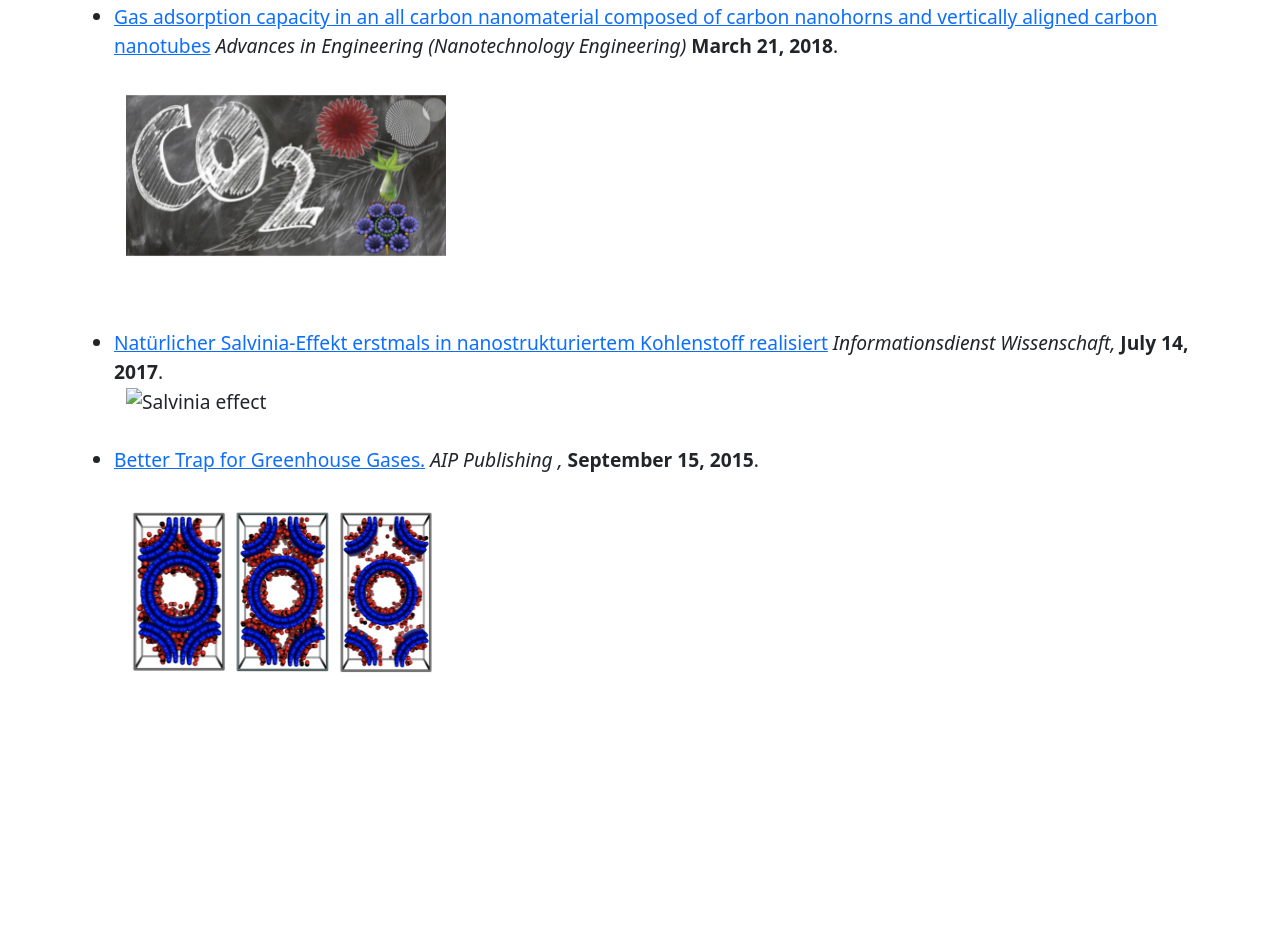
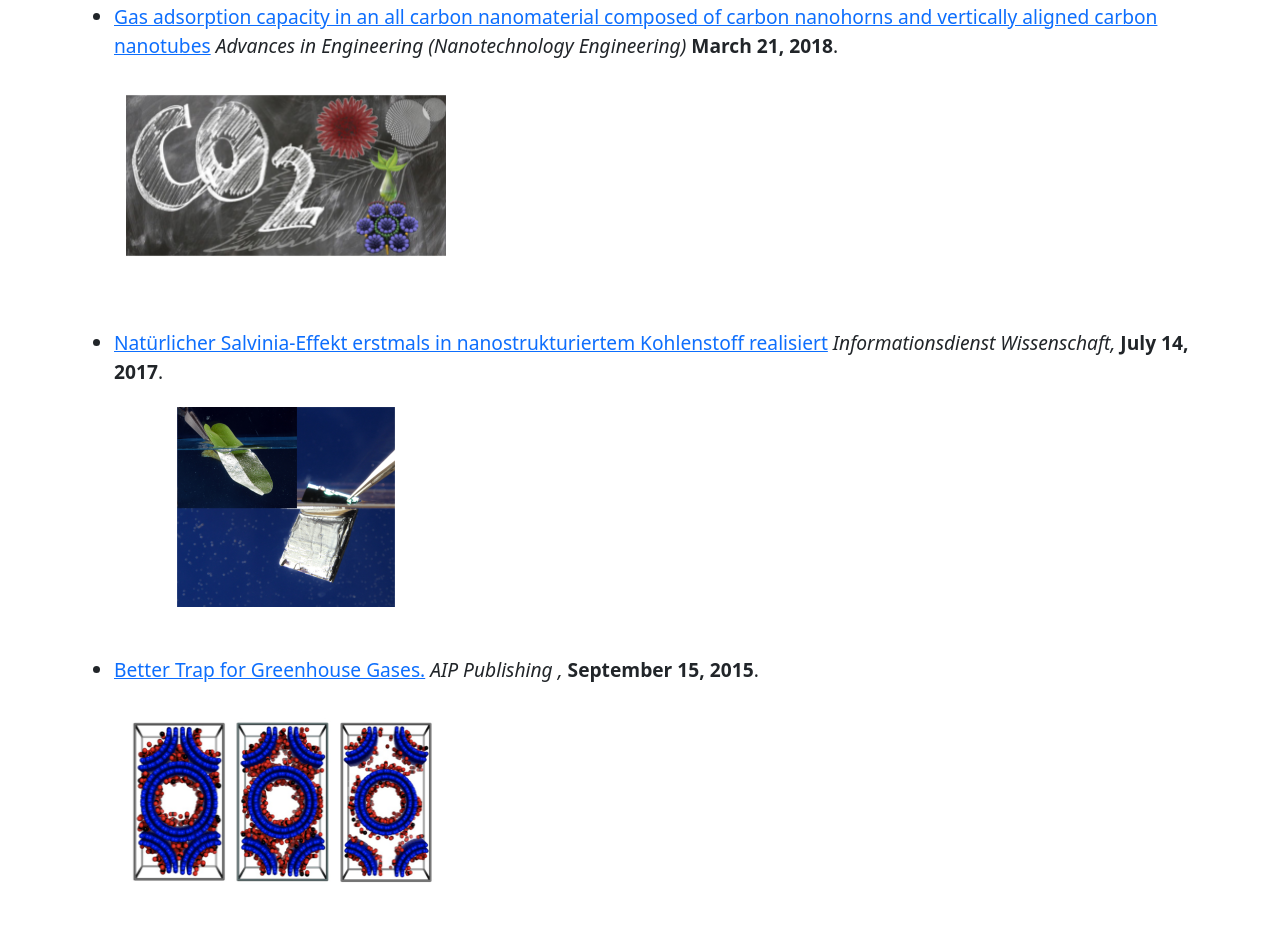
Before and after one commit to merinjissyjoseph/npml, a plain HTML site: page media.html in a window 1280 px wide. Shown: the part 2519-3447 px from the top of the page. Before the commit the page ends 3279 px from the top, so only its background shows below. Drawn offline with nearby package versions, Linux system fonts and the light colour scheme.

Commit message:
first commit

```diff
--- a/media.html
+++ b/media.html
@@ -191,7 +191,7 @@
           <i>Informationsdienst Wissenschaft,  </i> <b>July 14, 2017</b>.
 
        <div class="container " id="graphabstract1">
-           <img src="./images/media mentions/salvinia.png" alt="Salvinia effect" >
+           <img src="./images/media mentions/Salvinia.png" alt="Salvinia effect" >
        </div>
       </li>
       <br>
```
Also changed, not shown: images/media mentions/Salvinia.png (added).
